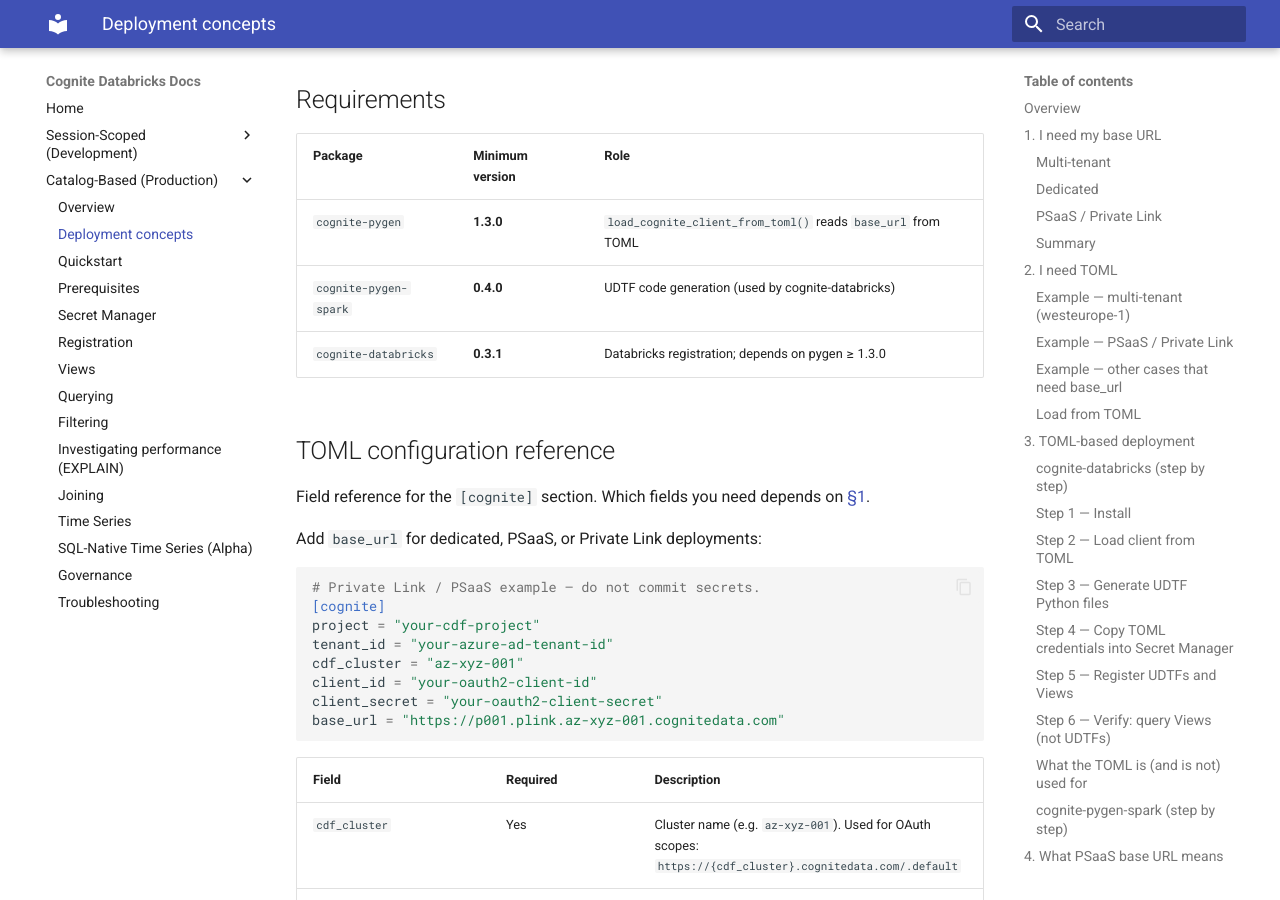
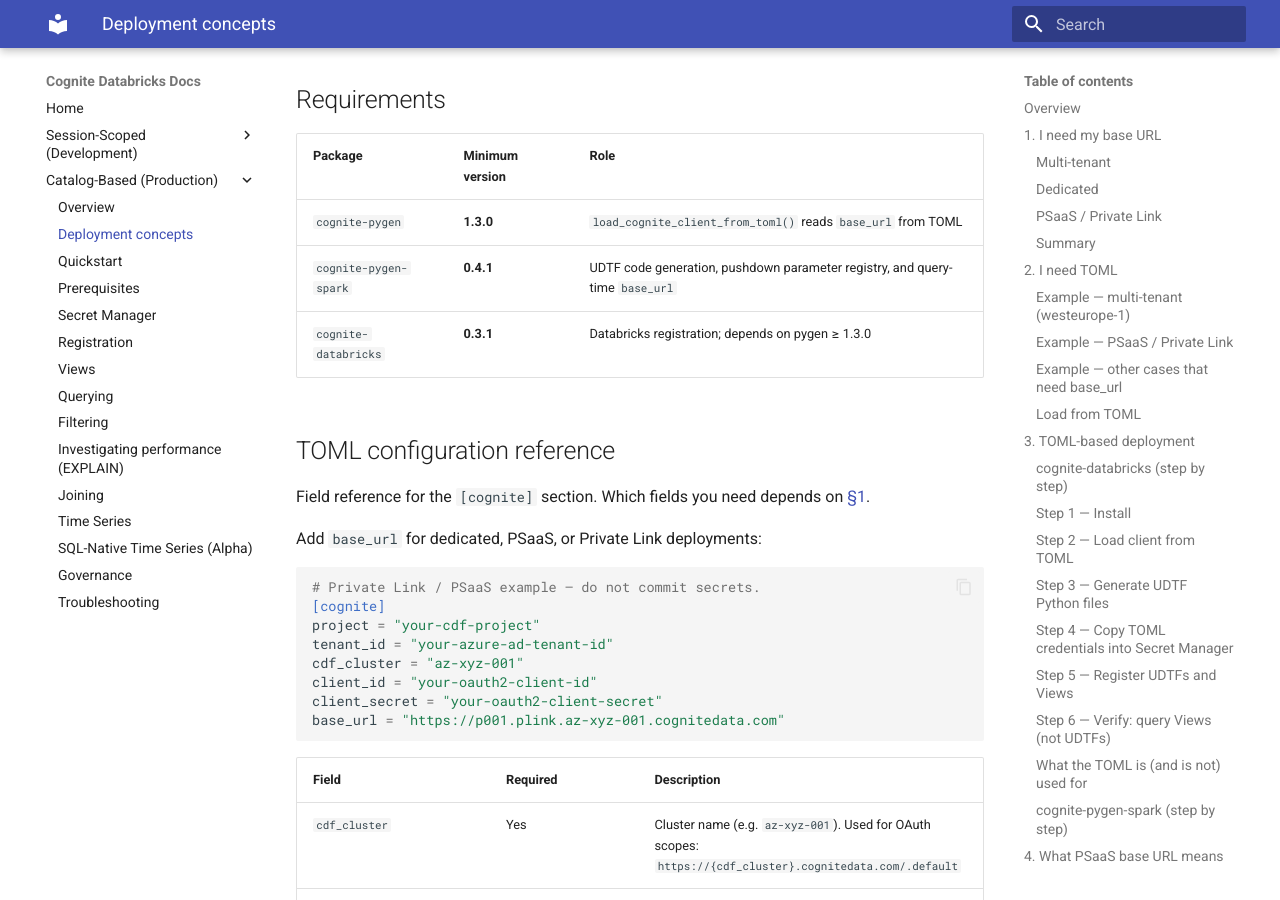
Before and after one commit to cognitedata/cognite-databricks, an MkDocs documentation site: the page built from docs/catalog_based/deployment.md, in a window 1280 px wide and 900 px high, scrolled down 11081 px. Built offline with MkDocs 1.6.1 and Material for MkDocs 9.7.7, drawn with Linux system fonts in a browser that asks for light colours; some of the changed text lies outside the part shown.

Commit message:
chore: require cognite-pygen-spark 0.4.1
This branch imports cognite.pygen_spark.udtf_parameters, which 0.4.0 does not ship. CI locked 0.4.0 and failed at collection. 0.4.1 publishes that module and the query-time base_url parameter.

Co-authored-by: Cursor <cursoragent@cursor.com>

````diff
--- a/.pre-commit-config.yaml
+++ b/.pre-commit-config.yaml
@@ -22,7 +22,7 @@ repos:
           - pydantic>=2.0.0  # Required for pydantic.mypy plugin
           - cognite-sdk>=7.90.1  # For cognite.client.* imports
           - cognite-pygen>=1.3.0  # Align with pyproject.toml
-          - cognite-pygen-spark>=0.4.0  # Align with pyproject.toml (filter/LIMIT/aggregate pushdown)
+          - cognite-pygen-spark>=0.4.1  # Align with pyproject.toml (pushdown registry and query-time base_url)
           - pytest>=8.0.0  # For pytest imports
         args: [cognite/, tests/]
         pass_filenames: false
--- a/docs/catalog_based/deployment.md
+++ b/docs/catalog_based/deployment.md
@@ -313,7 +313,7 @@ Standalone Spark clusters use TOML for **code generation**. There is no Secret M
 | Query UDTFs | No — pass credential values in SQL |
 
 ```bash
-pip install --upgrade "cognite-pygen-spark>=0.4.0" "cognite-pygen>=1.3.0"
+pip install --upgrade "cognite-pygen-spark>=0.4.1" "cognite-pygen>=1.3.0"
 ```
 
 ```python
@@ -423,7 +423,7 @@ Views are the intended interface. UDTFs exist only as the implementation behind
 | Package | Minimum version | Role |
 | --- | --- | --- |
 | `cognite-pygen` | **1.3.0** | `load_cognite_client_from_toml()` reads `base_url` from TOML |
-| `cognite-pygen-spark` | **0.4.0** | UDTF code generation (used by cognite-databricks) |
+| `cognite-pygen-spark` | **0.4.1** | UDTF code generation, pushdown parameter registry, and query-time `base_url` |
 | `cognite-databricks` | **0.3.1** | Databricks registration; depends on pygen ≥ 1.3.0 |
 
 ## TOML configuration reference
--- a/pyproject.toml
+++ b/pyproject.toml
@@ -24,7 +24,7 @@ classifiers = [
 
 dependencies = [
     # Note: For local builds, use >=0.0.0 to allow 0.0.0 wheels. For releases, align with latest pygen-spark
-    "cognite-pygen-spark>=0.4.0",  # Filter/LIMIT/aggregate pushdown (#68/#69); requires 0.4.0+
+    "cognite-pygen-spark>=0.4.1",  # Pushdown parameter registry and query-time base_url; requires 0.4.1+
     "cognite-pygen>=1.3.0",  # Align with pygen-spark; ensures minimum pygen API for codegen paths
     "cognite-sdk>=7.90.1",
     "databricks-sdk>=0.20.0",
````
Also changed, not shown: .agents/skills/whl-local-pre-release-testing/SKILL.md (+7 -7 lines), README.md (+2 -1 lines), docs/catalog_based/filtering.md (+1 -1 lines), 1 other file.
